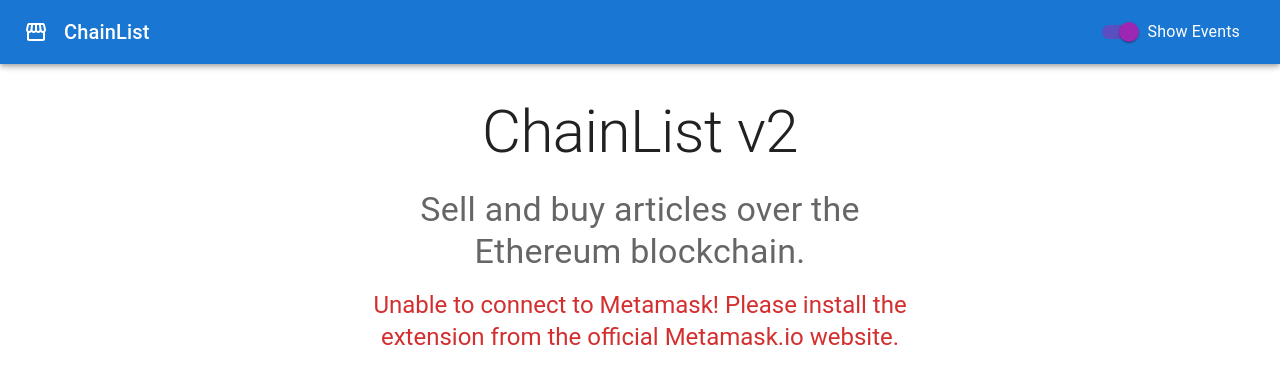
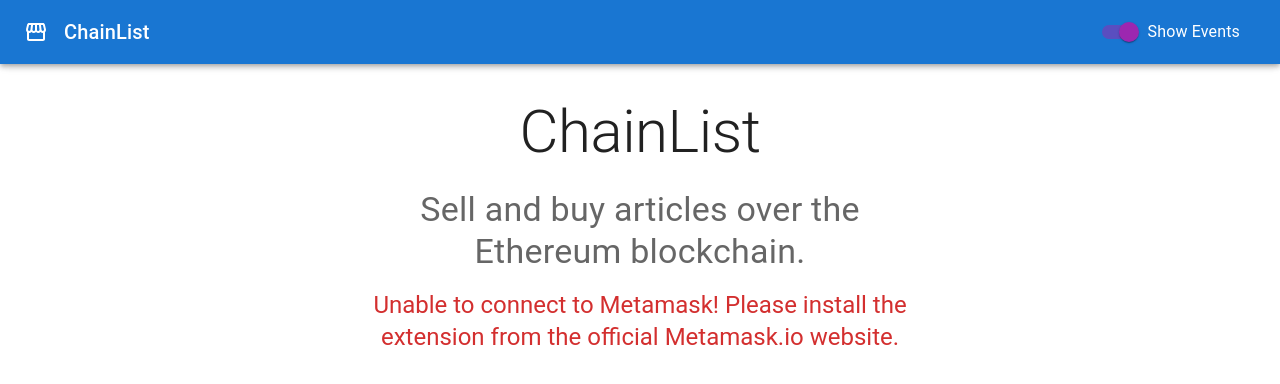
Before and after one commit to chainskills/chainlistv2, a React (Create React App) app in the folder step20/frontend/: page / in a window 1280 px wide. Shown: the top 384 px of the page. Built offline with nearby package versions, Linux system fonts and the light colour scheme.

Commit message:
update title

```diff
--- a/step20/frontend/src/components/layout/Hero.js
+++ b/step20/frontend/src/components/layout/Hero.js
@@ -23,7 +23,7 @@
 					color="textPrimary"
 					gutterBottom
 				>
-					ChainList v2
+					ChainList
 				</Typography>
 				<Typography variant="h4" align="center" color="textSecondary" paragraph>
 					Sell and buy articles over the Ethereum blockchain.
```
